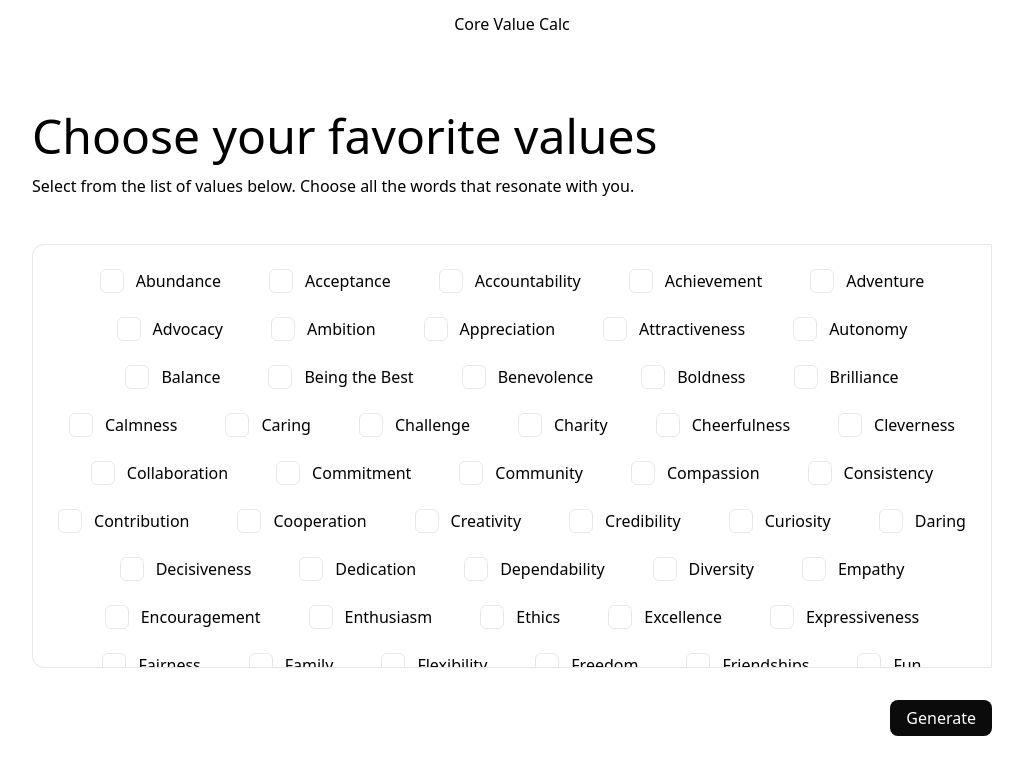
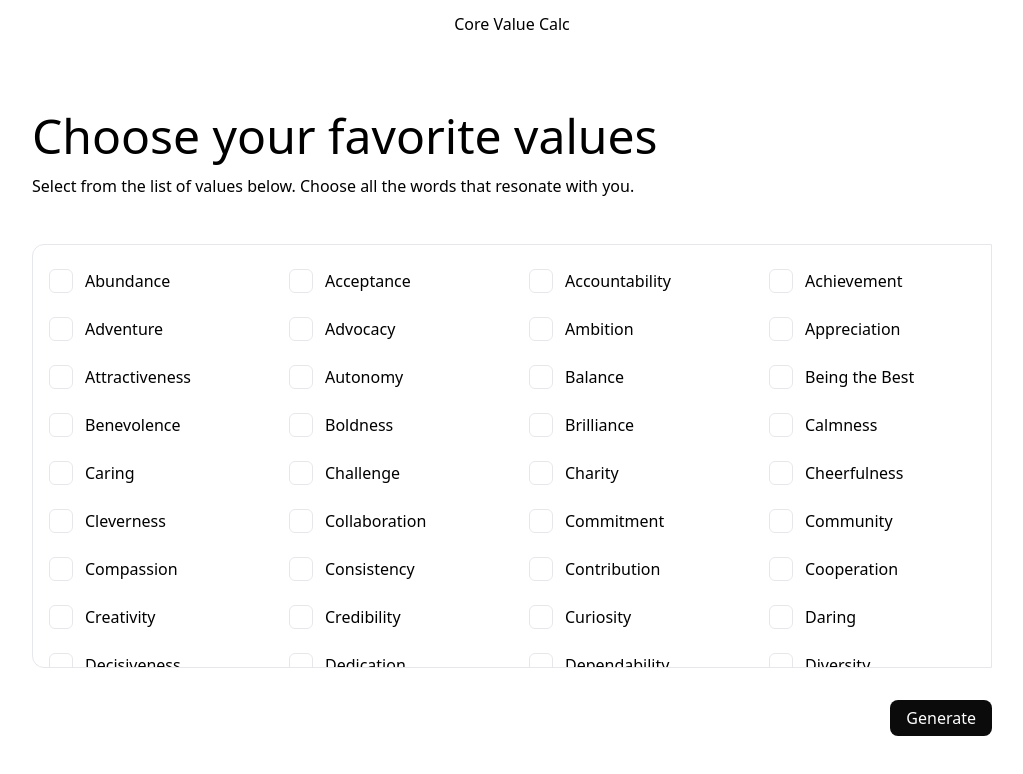
Before and after one commit to davidwrossiter/personal-values-client, a React (Vite) app: page / in a window 1280 px wide. Shown: the top 774 px of the page, without its empty margins (128-1151 px from the left). Built offline with nearby package versions, Linux system fonts and the light colour scheme.

Commit message:
adjust item layout to column

```diff
--- a/src/atoms/CheckBox.tsx
+++ b/src/atoms/CheckBox.tsx
@@ -6,8 +6,8 @@ interface CheckBoxProps {
 
 function CheckBox({ title, isChecked, onToggle }: CheckBoxProps) {
   return (
-    <div>
-      <label className="flex items-center hover:cursor-pointer">
+    <div className="w-48 flex ">
+      <label className="flex justify-start items-center hover:cursor-pointer">
         <input
           type="checkbox"
           className="hidden peer"
--- a/src/blocks/CheckBoxContainer.tsx
+++ b/src/blocks/CheckBoxContainer.tsx
@@ -138,7 +138,7 @@ function CheckBoxContainer({ checkedItems, setCheckedItems }: any) {
   };
   return (
     <div className="flex-grow overflow-y-auto border mt-12 px-4 py-6 rounded-l-xl">
-      <div className="flex flex-row justify-center sm:justify-center flex-wrap gap-x-6 gap-y-2 sm:gap-x-12 sm:gap-y-6">
+      <div className="flex flex-row justify-start flex-wrap gap-x-6 gap-y-2 sm:gap-x-12 sm:gap-y-6">
         {values.map((value, index) => (
           <CheckBox
             key={index}
```
